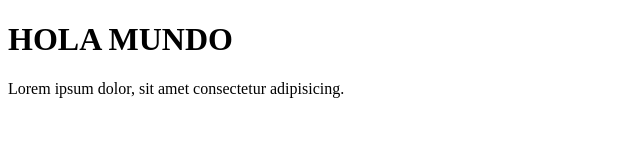
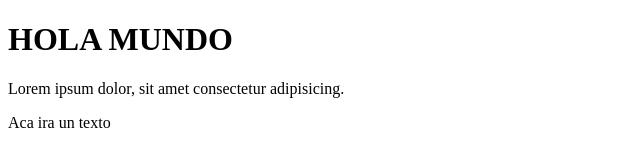
Before and after one commit to JeffersonDavidGonzalezCely/cursoGitClone2, a plain HTML site: page index.html in a window 1280 px wide. Shown: the whole page, without its empty margins (0-640 px from the left). Drawn offline with Linux system fonts and the light colour scheme.

Commit message:
Esta sera la version 2.0

```diff
--- a/index.html
+++ b/index.html
@@ -9,5 +9,7 @@
 <body>
     <h1>HOLA MUNDO</h1>
     <p>Lorem ipsum dolor, sit amet consectetur adipisicing.</p>
+
+    <p> Aca ira un texto</p>
 </body>
 </html>
```
